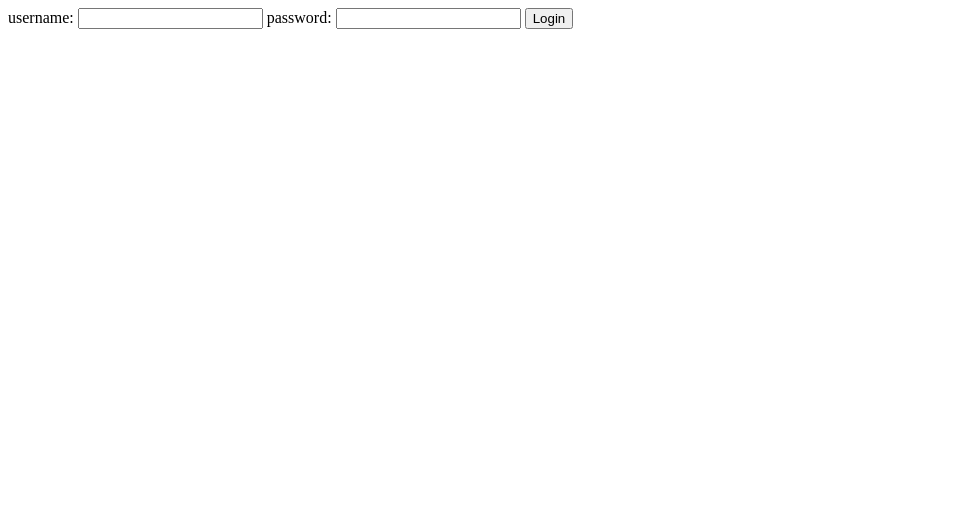
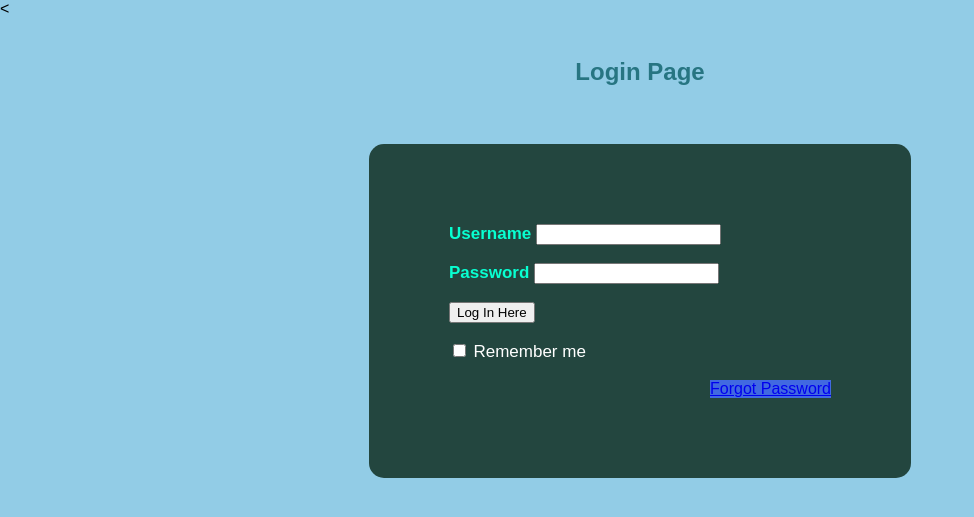
Before and after one commit to ArshiyanShaikh/review-rating-app, a Flask app: page / in a window 1280 px wide. Shown: the top 517 px of the page, without its empty margins (0-974 px from the left). Run offline with Flask 2, Linux system fonts and the light colour scheme; parts of the project's set-up code (start-up, migrations or seed data) failed here and were passed over.

Commit message:
Login page updated

```diff
--- a/templates/login.html
+++ b/templates/login.html
@@ -1,18 +1,33 @@
 <!DOCTYPE html>
-<html lang="en">
+<<html lang="en">
 <head>
     <meta charset="UTF-8">
     <meta http-equiv="X-UA-Compatible" content="IE=edge">
     <meta name="viewport" content="width=device-width, initial-scale=1.0">
-    <title>Document</title>
+    <title>Login Form</title>
+    <link rel="stylesheet" type="text/css" href = 'style.css'>
 </head>
 <body>
-    <form action="/", method="POST">
-        <label>username:</label>
-        <input type='text'  id='username' name='username'>
-        <label>password:</label>
+    <h2>Login Page</h2><br>
+    <div class="login">
+    <form id="login" method="POST" action="/">
+        <label><b>Username
+        </b>
+        </label>
+        <input type='text/css'  id='username' name='username'>
+        <br><br>
+        <label><b>Password
+        </b>
+        </label>
         <input type ='password' id = 'password' name='password'>
-        <input type='submit' value='Login'>
+        <br><br>
+        <input type="submit"  value="Log In Here">
+        <br><br>
+        <input type="checkbox" id="check">
+        <span>Remember me</span>
+        <br><br>
+         <a href="#">Forgot Password</a>
     </form>
+</div>
 </body>
 </html>
```
